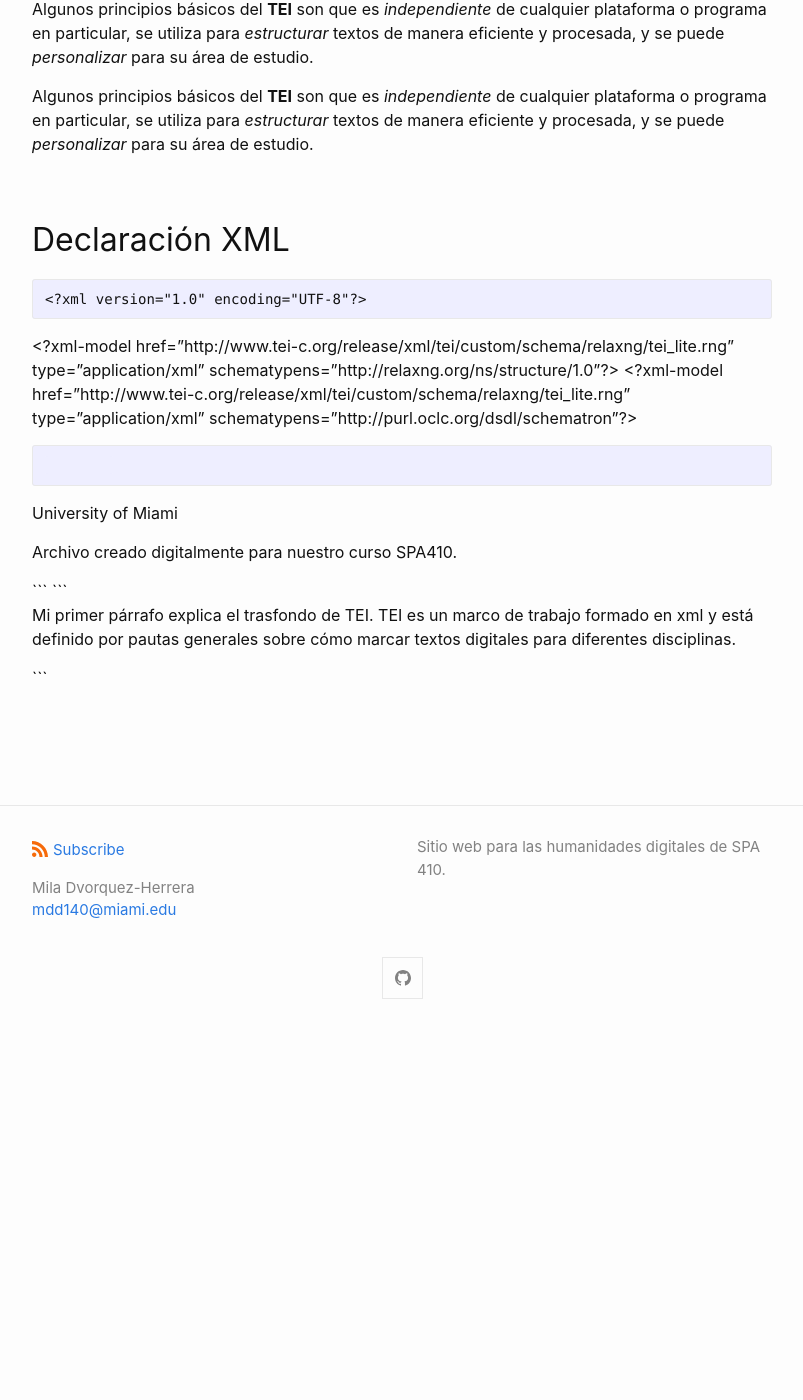
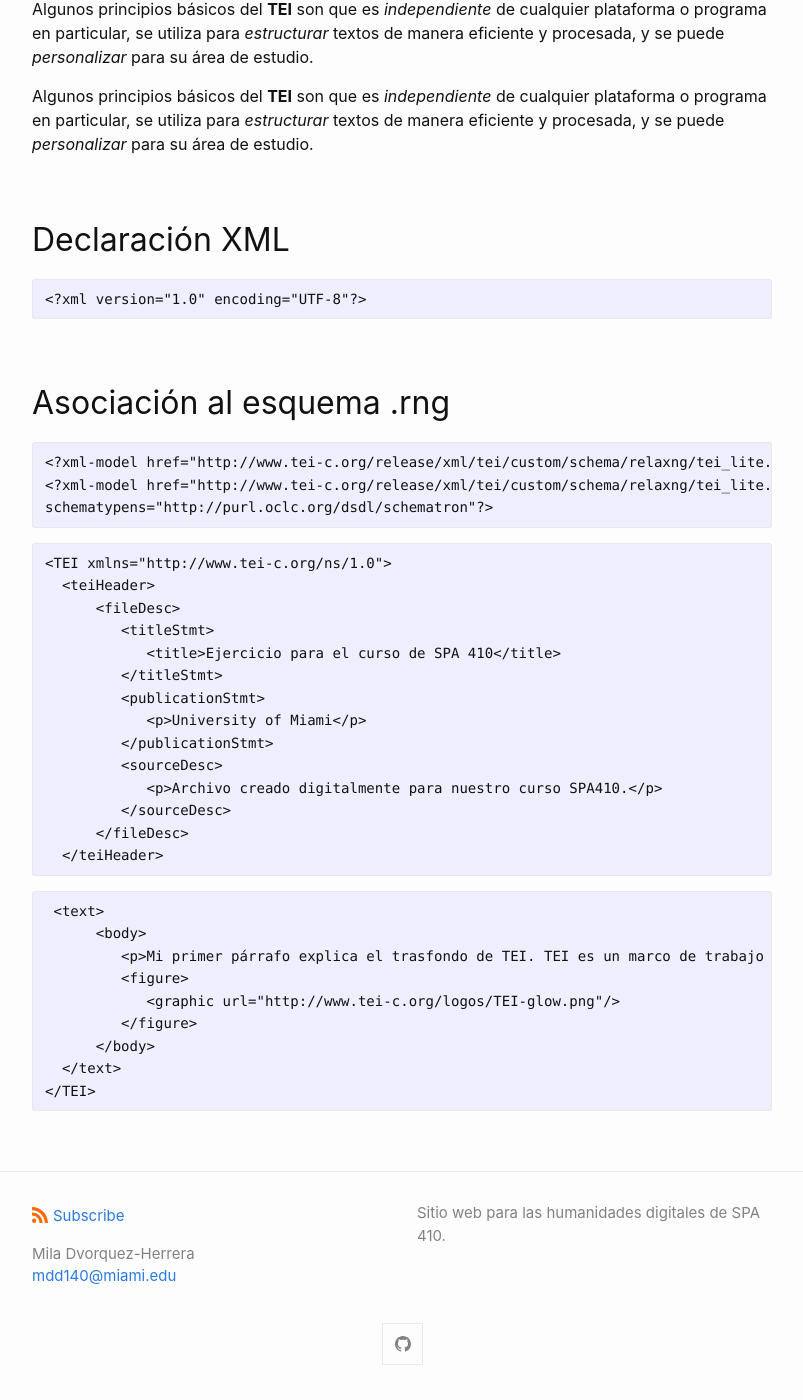
Before and after one commit to miladvh/miladvh.github.io, a Jekyll site: the page built from _posts/2021-10-11-tei.md, in a window 1280 px wide and 1400 px high, scrolled down 366 px. Shown: the whole window, without its empty margins (238-1041 px from the left). Built offline with Jekyll 4.4.1, drawn with Linux system fonts in a browser that asks for light colours; before the commit the page ends 1345 px from its top, so only the background shows below that.

Commit message:
Update 2021-10-11-tei.md

````diff
--- a/_posts/2021-10-11-tei.md
+++ b/_posts/2021-10-11-tei.md
@@ -16,6 +16,8 @@ Algunos principios básicos del **TEI** son que es *independiente* de cualquier
 ## Declaración XML
 ```
 <?xml version="1.0" encoding="UTF-8"?>
+```
+## Asociación al esquema .rng
 ```
 <?xml-model href="http://www.tei-c.org/release/xml/tei/custom/schema/relaxng/tei_lite.rng" type="application/xml" schematypens="http://relaxng.org/ns/structure/1.0"?>
 <?xml-model href="http://www.tei-c.org/release/xml/tei/custom/schema/relaxng/tei_lite.rng" type="application/xml"
````
